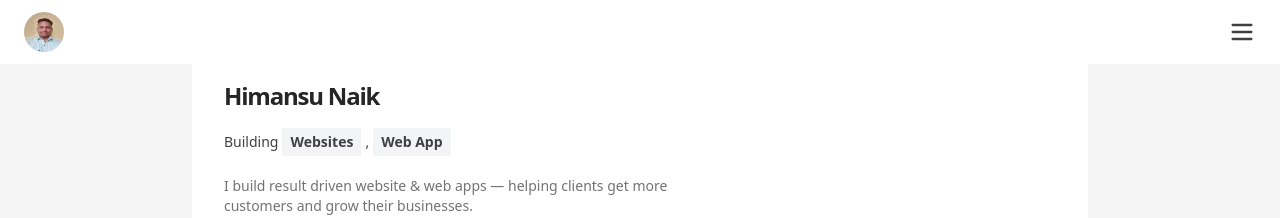
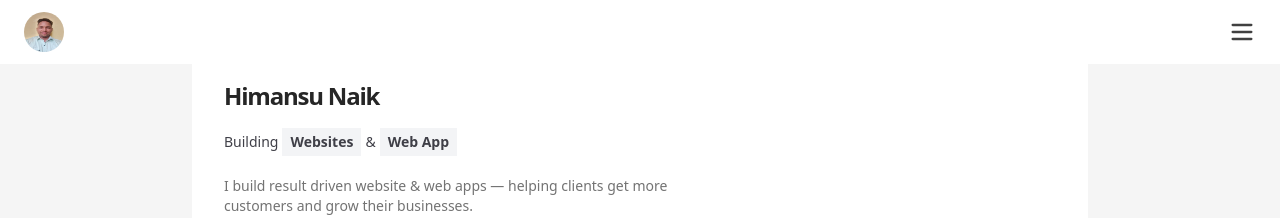
Before and after one commit to HimansuWebCoder/himansuwebcoderportfolio, a Next.js app: page / in a window 1280 px wide. Shown: the top 218 px of the page. Built offline with nearby package versions, Linux system fonts and the light colour scheme.

Commit message:
update portfolio

```diff
--- a/app/page.tsx
+++ b/app/page.tsx
@@ -29,7 +29,7 @@ export default function Home() {
             >
               Websites
             </a>
-            ,
+            &
             <a
               className="inline-block px-2 py-0 font-bold bg-gray-100 dark:bg-zinc-700 dark:text-white mx-1"
               href="#"
--- a/components/testimonials.tsx
+++ b/components/testimonials.tsx
@@ -35,7 +35,7 @@ function Testimonials() {
     return (
         <div className="py-10 px-4 my-4   ">
             <SectionHeading className="mb-4" delay={1.2}>
-                People love my work
+                Trusted by Clients
             </SectionHeading>
             <div
                 className="flex gap-10
```
